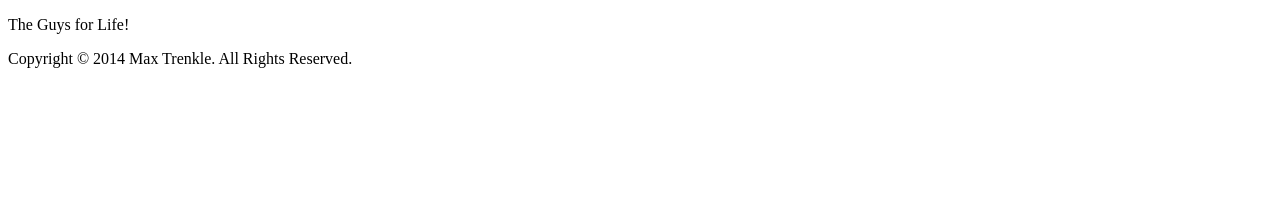
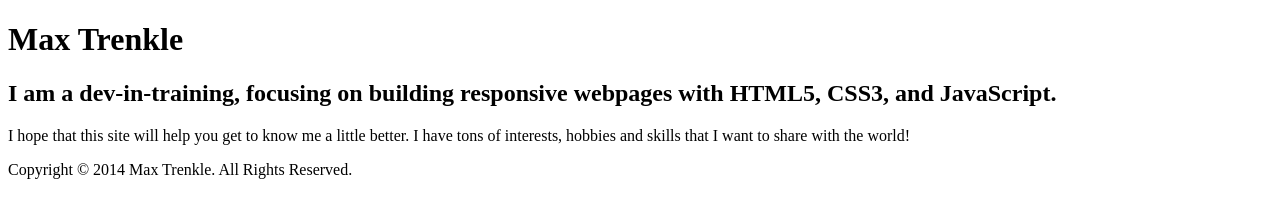
Before and after one commit to MaxTrenkle/maxtrenkle.github.io, a plain HTML site: page index.html in a window 1280 px wide. Drawn offline with Linux system fonts and the light colour scheme.

Commit message:
Personalizing

```diff
--- a/index.html
+++ b/index.html
@@ -5,12 +5,18 @@
         <title>My Site</title>
         <meta name="viewport" content="width=device-width, initial-scale=1.0">
         <link rel="icon" href="//favicon.ico" type="image/x-icon" sizes="16x16">
-        <!--[if lt IE 9]>
-            <script src="//cdnjs.cloudflare.com/ajax/libs/html5shiv/3.6.2/html5shiv.js"></script>
-        <![endif]-->
     </head>
+
     <body>
-        <p> The Guys for Life! </p>
-        <footer>Copyright &copy; 2014 Max Trenkle. All Rights Reserved.</footer>
+        <h1> Max Trenkle </h1>
+
+        <h2> I am a dev-in-training, focusing on building responsive webpages with HTML5, CSS3, and JavaScript. </h2>
+
+        <p>
+        I hope that this site will help you get to know me a little better.
+        I have tons of interests, hobbies and skills that I want to share with the world!
+        </p>
+
+        <footer> Copyright &copy; 2014 Max Trenkle. All Rights Reserved. </footer>
     </body>
 </html>
```
